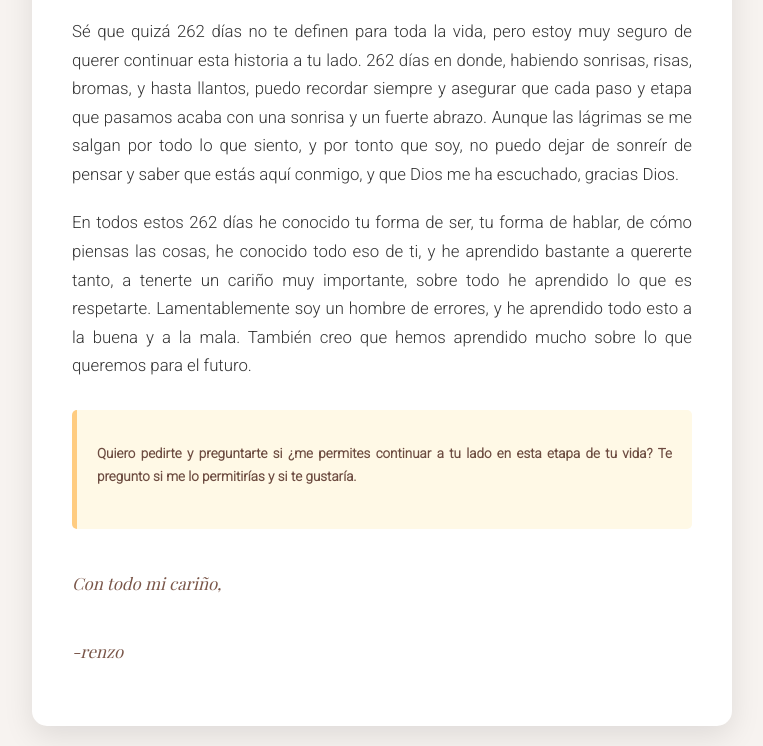
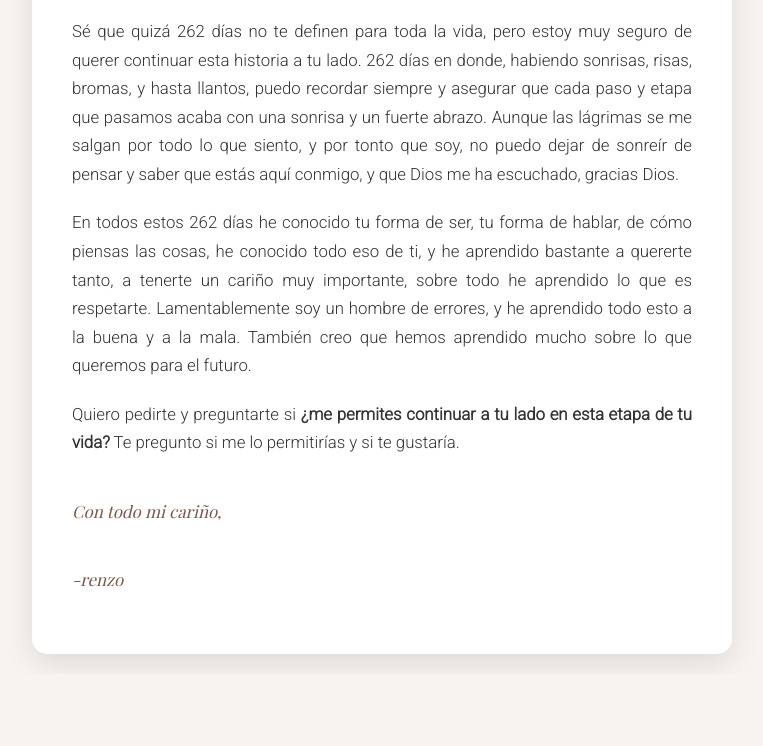
Before and after one commit to diegozen4/carta-melito, a plain HTML site: page index.html in a window 1280 px wide. Shown: the part 1039-1785 px from the top of the page, without its empty margins (258-1021 px from the left). After the commit the page ends 1713 px from the top, so only its background shows below. Drawn offline with nearby package versions, Linux system fonts and the light colour scheme.

Commit message:
Update index.html

```diff
--- a/index.html
+++ b/index.html
@@ -101,9 +101,7 @@
 
             <p>En todos estos 262 días he conocido tu forma de ser, tu forma de hablar, de cómo piensas las cosas, he conocido todo eso de ti, y he aprendido bastante a quererte tanto, a tenerte un cariño muy importante, sobre todo he aprendido lo que es respetarte. Lamentablemente soy un hombre de errores, y he aprendido todo esto a la buena y a la mala. También creo que hemos aprendido mucho sobre lo que queremos para el futuro.</p>
 
-            <div class="question">
-                <p>Quiero pedirte y preguntarte si <strong>¿me permites continuar a tu lado en esta etapa de tu vida?</strong> Te pregunto si me lo permitirías y si te gustaría.</p>
-            </div>
+            <p>Quiero pedirte y preguntarte si <strong>¿me permites continuar a tu lado en esta etapa de tu vida?</strong> Te pregunto si me lo permitirías y si te gustaría.</p>
 
             <p class="signature">Con todo mi cariño,</p>
             <p class="signature">-renzo</p>
```
